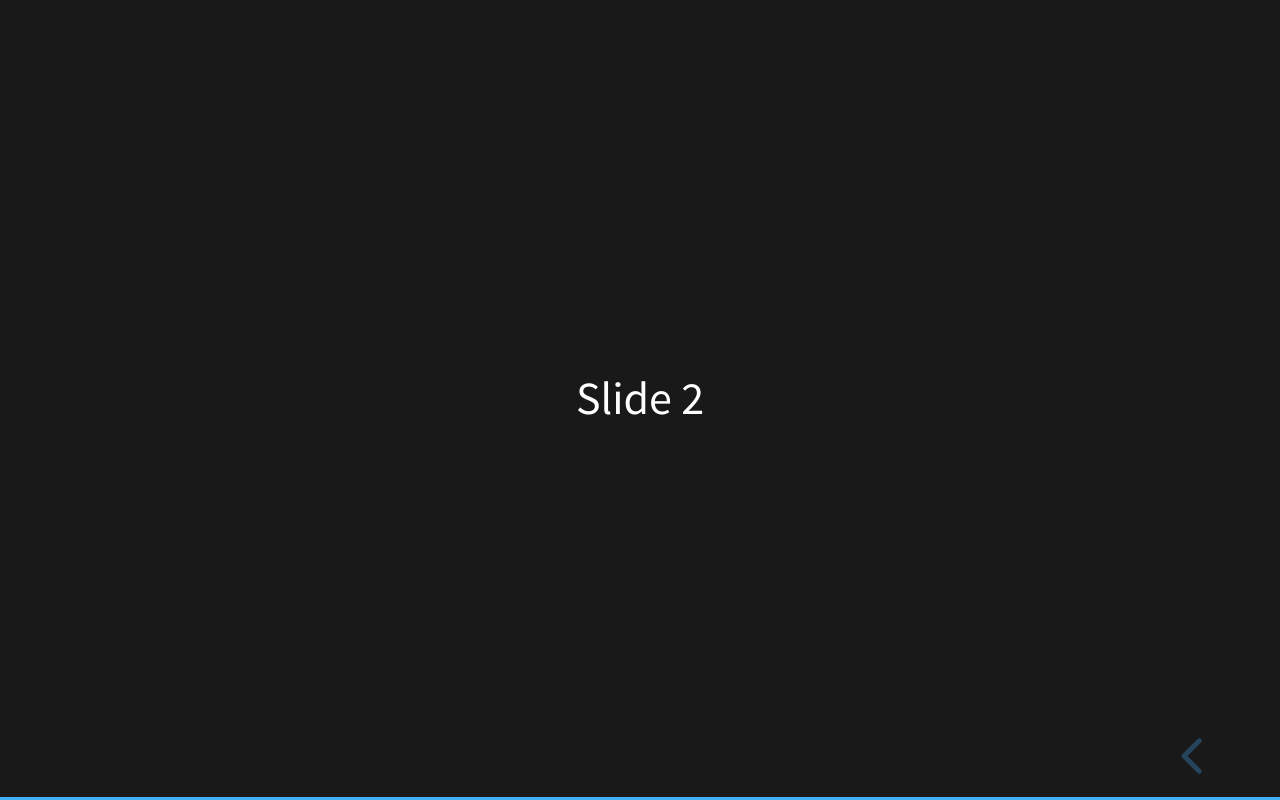
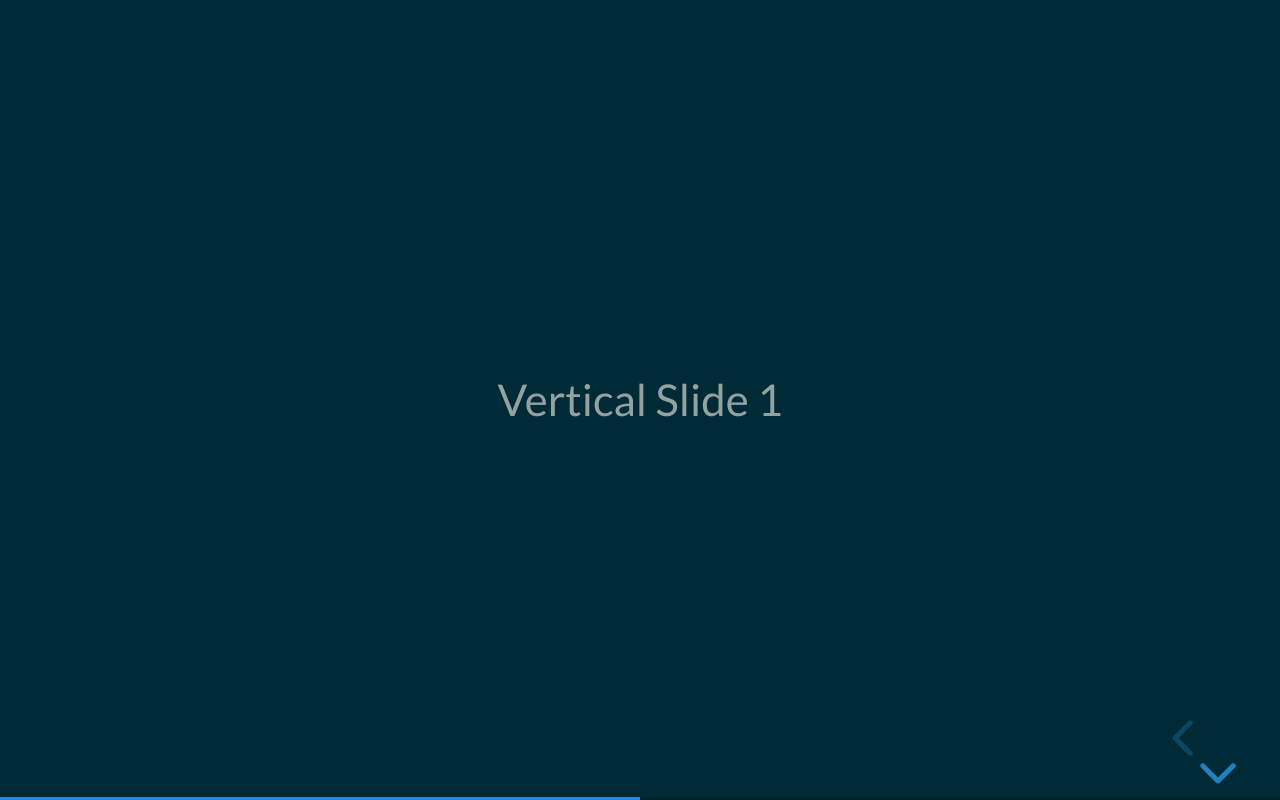
Before and after one commit to covid-case-study/covid-case-study.github.io, a website: page index.html in a window 1280 px wide. Both pictures are taken after a click on the button "next slide". Drawn offline with Linux system fonts and the light colour scheme.

Commit message:
index.html changes

```diff
--- a/index.html
+++ b/index.html
@@ -8,7 +8,7 @@
 
 		<link rel="stylesheet" href="dist/reset.css">
 		<link rel="stylesheet" href="dist/reveal.css">
-		<link rel="stylesheet" href="dist/theme/black.css">
+		<link rel="stylesheet" href="dist/theme/moon.css">
 
 		<!-- Theme used for syntax highlighted code -->
 		<link rel="stylesheet" href="plugin/highlight/monokai.css">
@@ -16,8 +16,11 @@
 	<body>
 		<div class="reveal">
 			<div class="slides">
-				<section>Slide 1</section>
-				<section>Slide 2</section>
+				<section>Horizontal Slide</section>
+				<section>
+					<section>Vertical Slide 1</section>
+					<section>Vertical Slide 2</section>
+				</section>
 			</div>
 		</div>
 
```
